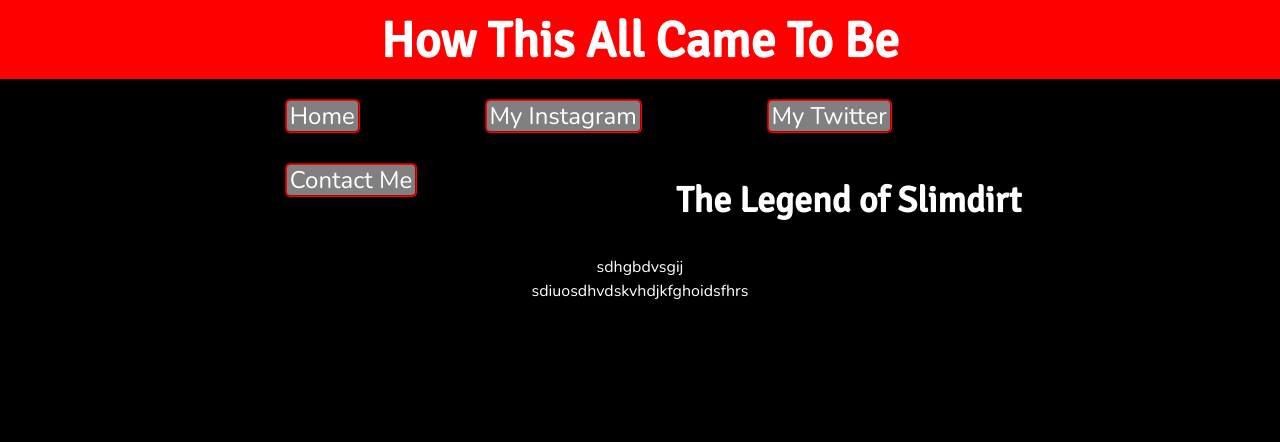
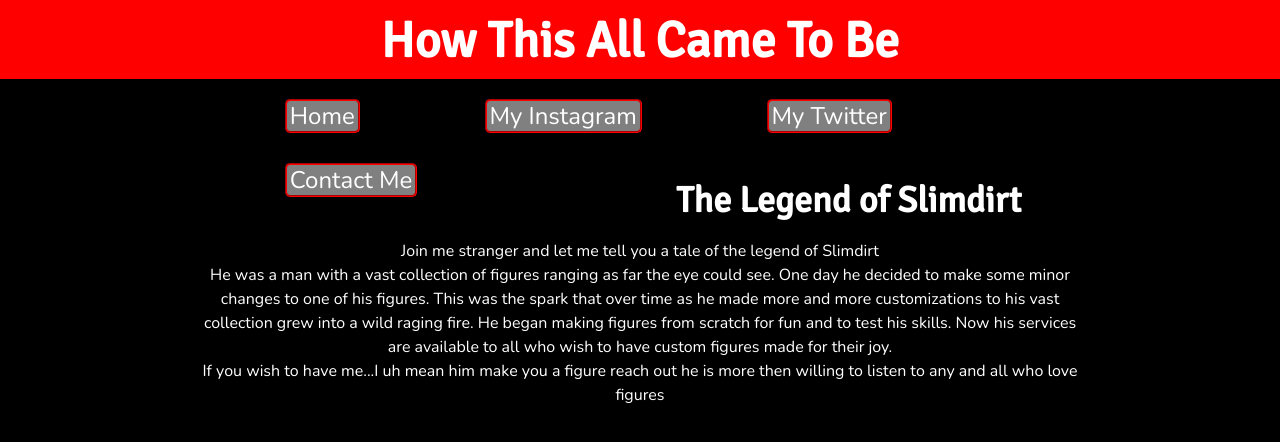
Before and after one commit to cmatchneer/slimdirtcustoms, a plain HTML site: page background.html in a window 1280 px wide. Drawn offline with nearby package versions, Linux system fonts and the light colour scheme.

Commit message:
bio done

```diff
--- a/background.html
+++ b/background.html
@@ -18,7 +18,15 @@
 <div id="bio">
 <h2>The Legend of Slimdirt</h2>
 </div>
-<p>sdhgbdvsgij<br>sdiuosdhvdskvhdjkfghoidsfhrs<br></p>
+<p>Join me stranger and let me tell you a tale of the legend of Slimdirt<br>
+He was a man with a vast collection of figures ranging as far the eye could see.
+One day he decided to make some minor changes to one of his figures. This was the
+spark that over time as he made more and more customizations to his vast collection
+grew into a wild raging fire. He began making figures from scratch for fun and to
+test his skills. Now his services are available to all who wish to have custom figures
+made for their joy. <br>
+If you wish to have me...I uh mean him make you a figure reach out he is more then
+willing to listen to any and all who love figures </p>
 
 
 </body>
--- a/css/backgroundStyle.css
+++ b/css/backgroundStyle.css
@@ -41,6 +41,8 @@ p{
     color:white;
     text-align: center;
     font-family: 'Nunito', sans-serif;
+    width:70%;
+    margin: 0 auto;
 }
 ul{
     list-style-type:none;
```
